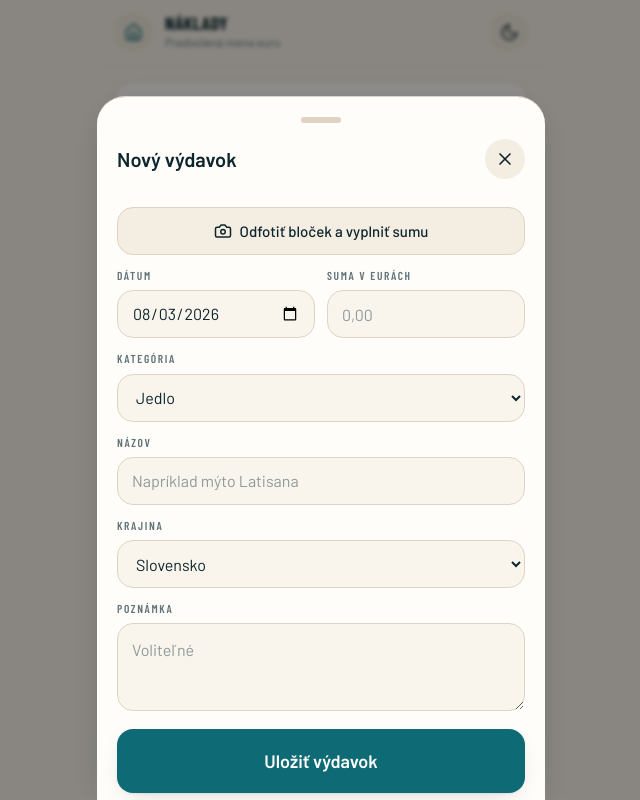
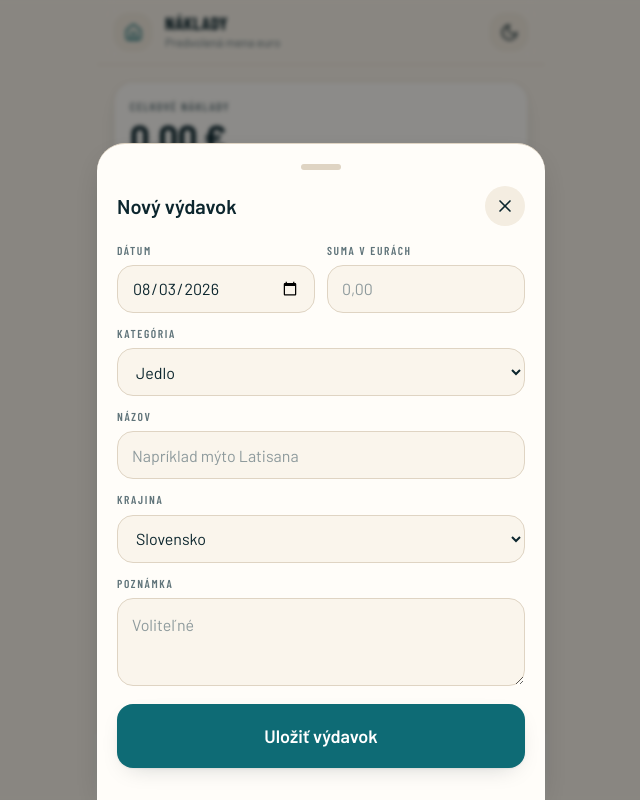
Before and after one commit to filipko525/Italy-Trip, a Next.js app in the folder trip-copilot/: page /naklady in a window 1280 px wide. Both pictures are taken after a click on the button "Výdavok". Shown: the top 800 px of the page, without its empty margins (319-959 px from the left). Built offline with nearby package versions, Linux system fonts and the light colour scheme.

Commit message:
Update ExpenseForm.tsx

```diff
--- a/trip-copilot/components/forms/ExpenseForm.tsx
+++ b/trip-copilot/components/forms/ExpenseForm.tsx
@@ -10,6 +10,9 @@ import { Button } from '@/components/ui/Button';
 import { SelectField, TextAreaField, TextField } from '@/components/ui/Field';
 
 const today = () => new Date().toISOString().slice(0, 10);
+
+/** Vypnuté, kým nie je nastavený ANTHROPIC_API_KEY vo Verceli. Zapneš zmenou na `true`. */
+const RECEIPT_SCAN_ENABLED = false;
 
 export function ExpenseForm({
   onDone,
@@ -91,6 +94,8 @@ export function ExpenseForm({
 
   return (
     <div className="space-y-3">
+      {RECEIPT_SCAN_ENABLED ? (
+        <>
           <input
             ref={fileInputRef}
             type="file"
@@ -113,6 +118,8 @@ export function ExpenseForm({
             {scanning ? 'Čítam bloček…' : 'Odfotiť bloček a vyplniť sumu'}
           </Button>
           {scanNote ? <p className="text-sm text-muted">{scanNote}</p> : null}
+        </>
+      ) : null}
 
       <div className="grid grid-cols-2 gap-3">
         <TextField label="Dátum" type="date" value={date} onChange={(e) => setDate(e.target.value)} />
```
Lines whose indentation alone changed are shown as unchanged.
